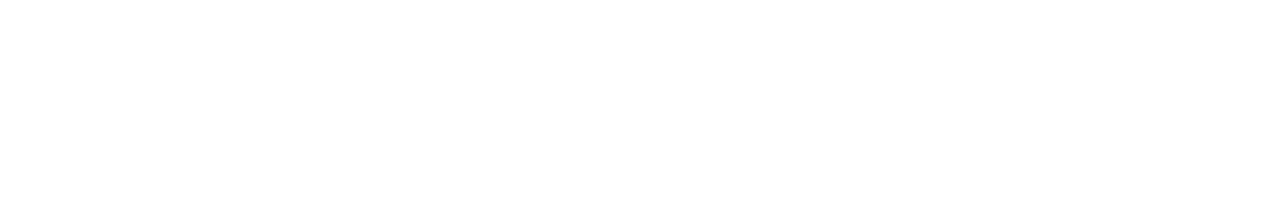
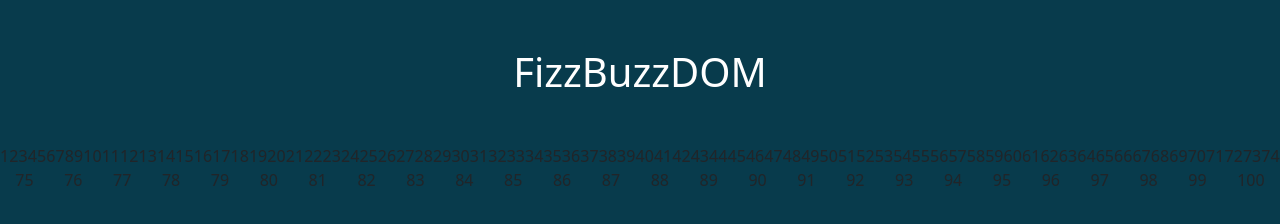
Before and after one commit to MarikaDiGirolamo/js-fizzbuzz, a plain HTML site: page index.html in a window 1280 px wide. Drawn offline with nearby package versions, Linux system fonts and the light colour scheme.

Commit message:
add&fix bootstrap class

```diff
--- a/index.html
+++ b/index.html
@@ -9,9 +9,15 @@
         <script src="https://cdn.jsdelivr.net/npm/bootstrap@5.2.3/dist/js/bootstrap.min.js" integrity="sha384-cuYeSxntonz0PPNlHhBs68uyIAVpIIOZZ5JqeqvYYIcEL727kskC66kF92t6Xl2V" crossorigin="anonymous"></script>
         <title>js-fizzbuzz</title>
         <link rel="stylesheet" href="css/style.css">
+        <link rel="stylesheet" href="css/layouting.css">
     </head>
-<body class="text-white text-center">
-    <h1>FizzBuzzDOM</h1>
-    <!-- <script src="js/main.js"></script> -->
+    <body">
+        <h1 class="text-center text-white m-5">FizzBuzzDOM</h1>
+        <div class="d-flex flex-wrap justify-center" id="container"></div>
+
+
+
+
+        <script src="js/main.js"></script>
     </body>
 </html>
```
Lines whose indentation alone changed are shown as unchanged.
